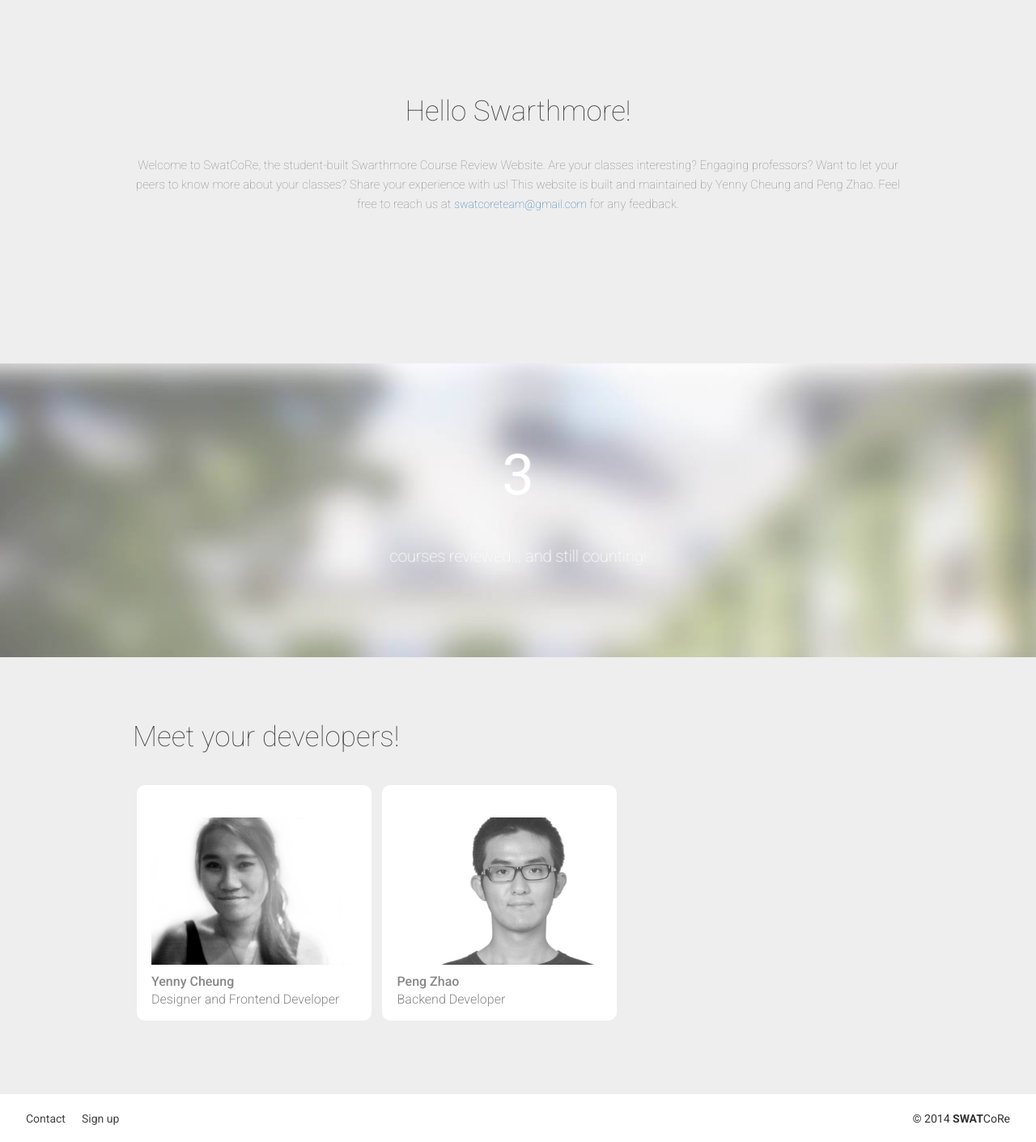
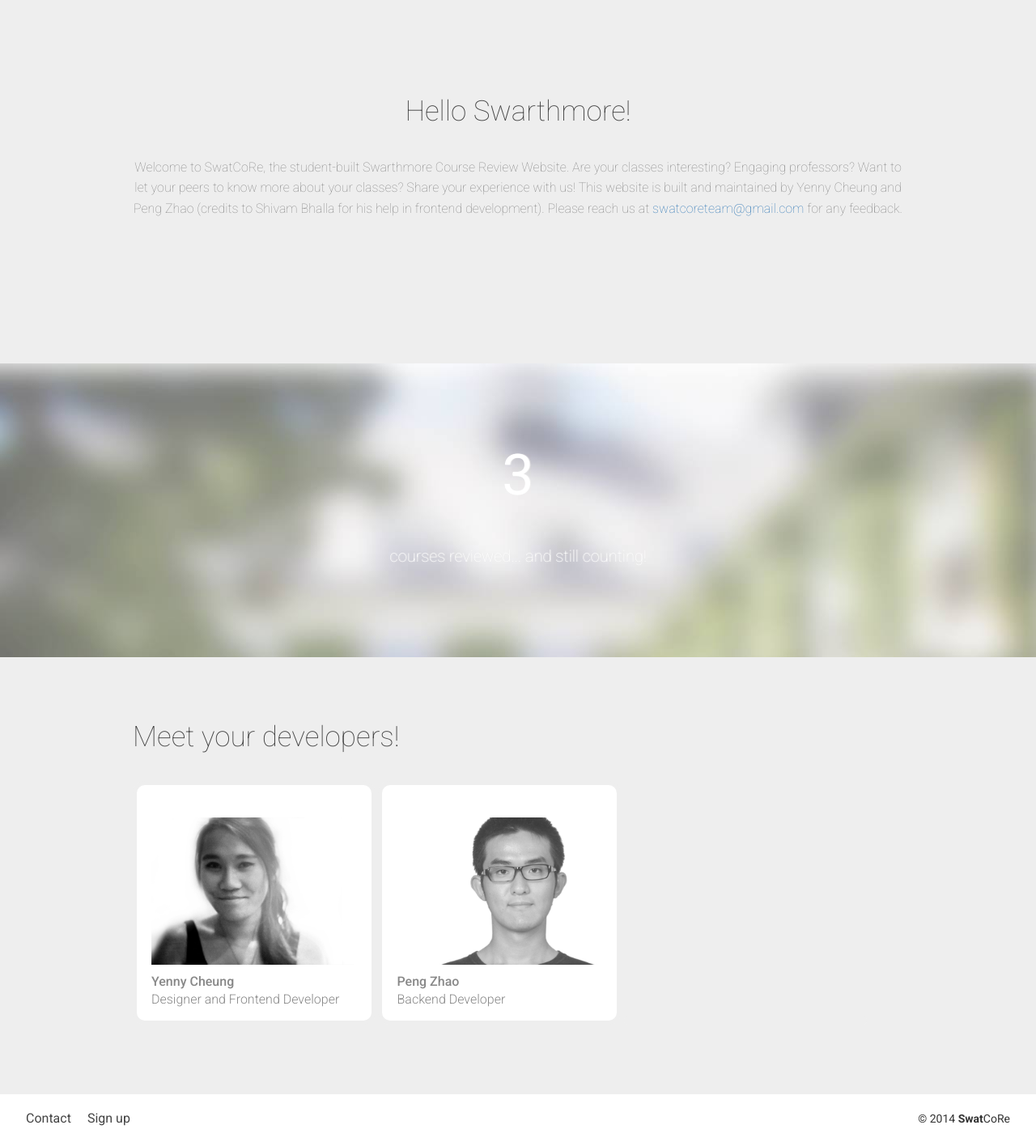
Before and after one commit to yennycheung/SwatCourseReview, a PHP site: page / in a window 1280 px wide. Shown: the part 817-2228 px from the top of the page at 81% size. Run offline with PHP 8.4, Linux system fonts and the light colour scheme.

Commit message:
minor design changes

```diff
--- a/php/css/main.css
+++ b/php/css/main.css
@@ -406,11 +406,12 @@ h4 {
 
 p {
   color: #888;
-  font-size: 15px;
+  font-size: 16px;
   font-weight: 300; }
 
 a {
-  text-decoration: none; }
+  text-decoration: none;
+  font-size: 16px; }
   a:hover {
     text-decoration: underline; }
 
--- a/php/footer.php
+++ b/php/footer.php
@@ -1,9 +1,9 @@
 <div class="footer">
 	<div class="wrapper">
 			<ul>
-				<li><a href="contacts.php">Contact</a></li>
+				<li><a href="contacts.php" id='footer-contact'>Contact</a></li>
 				<li><a href="signup.php" id='footer-signup'>Sign up</a></li>
 			</ul>
-		<div id='footer-logo'>&copy; 2014 <strong>SWAT</strong>CoRe</div>
+		<div id='footer-logo'>&copy; 2014 <strong>Swat</strong>CoRe</div>
 	</div>
 </div>
--- a/php/index.php
+++ b/php/index.php
@@ -31,8 +31,9 @@
 					Are your classes interesting? Engaging professors?
 					Want to let your peers to know more about your classes?
 					Share your experience with us!
-					This website is built and maintained by Yenny Cheung and Peng Zhao.
-					Feel free to reach us at <a href="mailto:swatcoreteam@gmail.com?Subject=Feedback">
+					This website is built and maintained by Yenny Cheung and Peng Zhao
+					(credits to Shivam Bhalla for his help in frontend development).
+					Please reach us at <a href="mailto:swatcoreteam@gmail.com?Subject=Feedback">
 swatcoreteam@gmail.com</a> for any feedback.</p>
 			</div>
 		</div>
--- a/php/js/page_contacts.js
+++ b/php/js/page_contacts.js
@@ -1,3 +1,4 @@
 jQuery(document).ready(function() {
 	$('.loader').fadeOut(500);
+	$('#footer-contact').hide();
 });
--- a/php/sass/partials/_typography.scss
+++ b/php/sass/partials/_typography.scss
@@ -31,11 +31,12 @@ h5 {
 }
 p {
 	color:$gray;
-	font-size:15px;
+	font-size:16px;
     font-weight: 300;
 }
 a {
     text-decoration:none;
+    font-size: 16px;
     &:hover {
         text-decoration: underline;
     }
```
Also changed, not shown: 1 other file.
